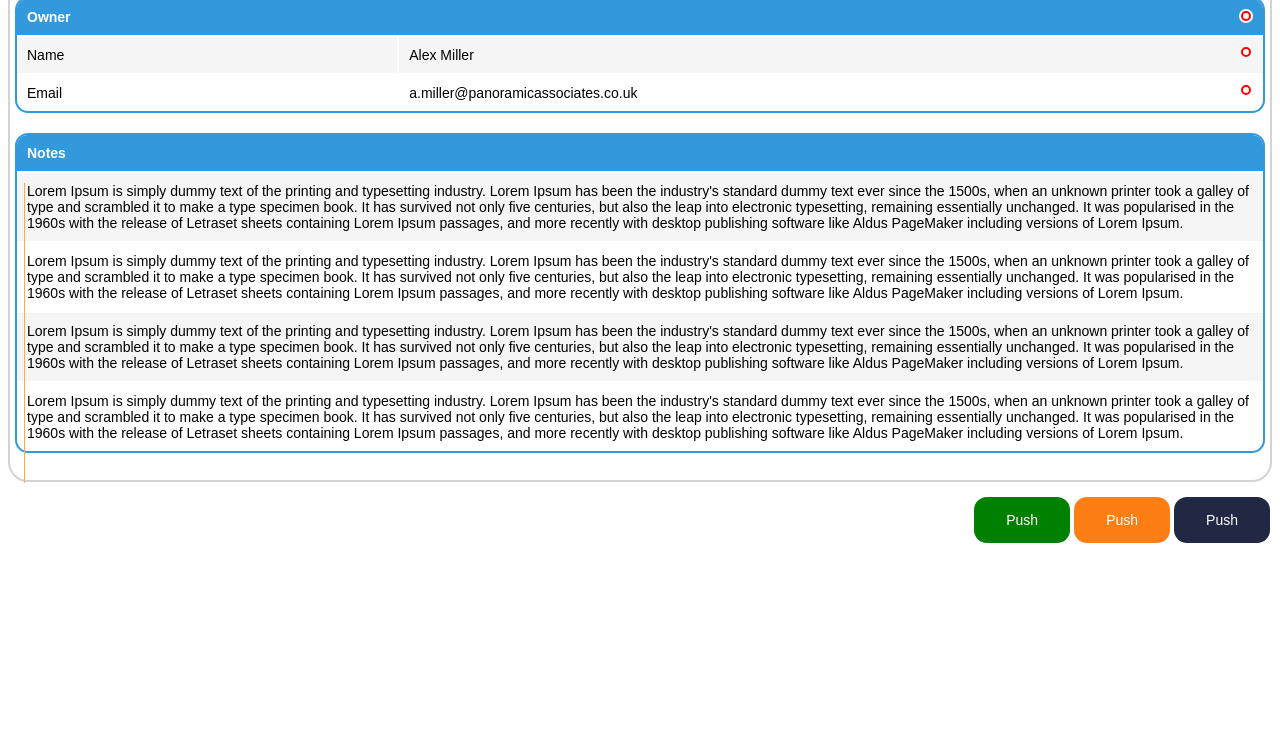
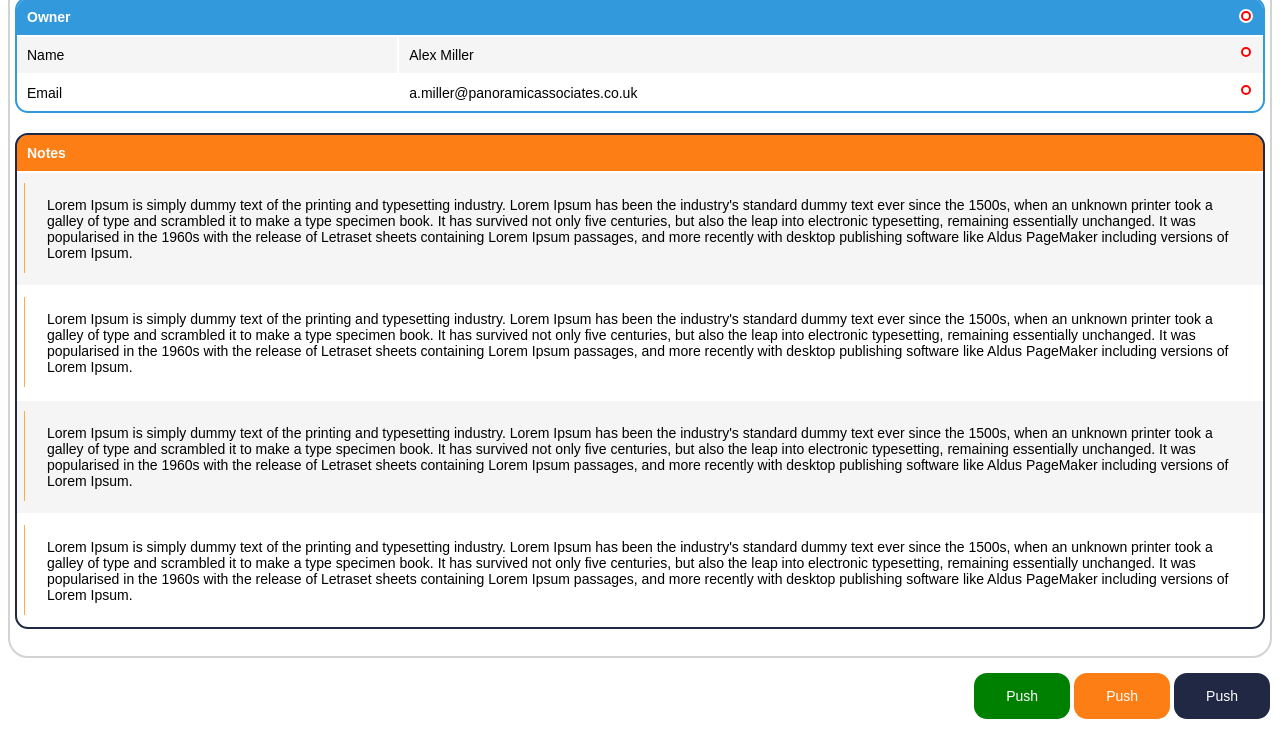
Before and after one commit to Bhartisharma231089/Development-work, a plain HTML site: page allproject.html/My project/candidatetable/candidatetable.html in a window 1280 px wide. Shown: the part 2397-3136 px from the top of the page. Before the commit the page ends 2960 px from the top, so only its background shows below. Drawn offline with Linux system fonts and the light colour scheme.

Commit message:
Update candidatetable.html

```diff
--- a/allproject.html/My project/candidatetable/candidatetable.html
+++ b/allproject.html/My project/candidatetable/candidatetable.html
@@ -409,22 +409,22 @@
       <td></td>
     </tr>
 
-    <tbody class="candidate-section2">
-      <tr class="candidate details2">
+    <tbody class="candidate-section3">
+      <tr class="candidate details3">
         <th colspan="2"><a href="#">Notes</a> </th>
         </tr>
         <tr>
-         <td colspan="2"> <span class="bar"></span>Lorem Ipsum is simply dummy text of the printing and typesetting industry. Lorem Ipsum has been the industry's standard dummy text ever since the 1500s, when an unknown printer took a galley of type and scrambled it to make a type specimen book. It has survived not only five centuries, but also the leap into electronic typesetting, remaining essentially unchanged. It was popularised in the 1960s with the release of Letraset sheets containing Lorem Ipsum passages, and more recently with desktop publishing software like Aldus PageMaker including versions of Lorem Ipsum.</td>
-           </tr>
+         <td colspan="2"> <span class="bar"></span><p class="text">Lorem Ipsum is simply dummy text of the printing and typesetting industry. Lorem Ipsum has been the industry's standard dummy text ever since the 1500s, when an unknown printer took a galley of type and scrambled it to make a type specimen book. It has survived not only five centuries, but also the leap into electronic typesetting, remaining essentially unchanged. It was popularised in the 1960s with the release of Letraset sheets containing Lorem Ipsum passages, and more recently with desktop publishing software like Aldus PageMaker including versions of Lorem Ipsum.</p></td>
+         </tr>
         <tr>
-          <td colspan="2"><span class="bar"></span>Lorem Ipsum is simply dummy text of the printing and typesetting industry. Lorem Ipsum has been the industry's standard dummy text ever since the 1500s, when an unknown printer took a galley of type and scrambled it to make a type specimen book. It has survived not only five centuries, but also the leap into electronic typesetting, remaining essentially unchanged. It was popularised in the 1960s with the release of Letraset sheets containing Lorem Ipsum passages, and more recently with desktop publishing software like Aldus PageMaker including versions of Lorem Ipsum.</td>
+          <td colspan="2"><span class="bar"></span><p class="text">Lorem Ipsum is simply dummy text of the printing and typesetting industry. Lorem Ipsum has been the industry's standard dummy text ever since the 1500s, when an unknown printer took a galley of type and scrambled it to make a type specimen book. It has survived not only five centuries, but also the leap into electronic typesetting, remaining essentially unchanged. It was popularised in the 1960s with the release of Letraset sheets containing Lorem Ipsum passages, and more recently with desktop publishing software like Aldus PageMaker including versions of Lorem Ipsum.</p></td>
         </tr>
         <tr>
-           <td colspan="2"><span class="bar"></span>Lorem Ipsum is simply dummy text of the printing and typesetting industry. Lorem Ipsum has been the industry's standard dummy text ever since the 1500s, when an unknown printer took a galley of type and scrambled it to make a type specimen book. It has survived not only five centuries, but also the leap into electronic typesetting, remaining essentially unchanged. It was popularised in the 1960s with the release of Letraset sheets containing Lorem Ipsum passages, and more recently with desktop publishing software like Aldus PageMaker including versions of Lorem Ipsum.</td>
+           <td colspan="2"><span class="bar"></span><p class="text">Lorem Ipsum is simply dummy text of the printing and typesetting industry. Lorem Ipsum has been the industry's standard dummy text ever since the 1500s, when an unknown printer took a galley of type and scrambled it to make a type specimen book. It has survived not only five centuries, but also the leap into electronic typesetting, remaining essentially unchanged. It was popularised in the 1960s with the release of Letraset sheets containing Lorem Ipsum passages, and more recently with desktop publishing software like Aldus PageMaker including versions of Lorem Ipsum.</p></td>
            </tr>
       <tr>
              <td colspan="2"><span class="bar"></span>
-              Lorem Ipsum is simply dummy text of the printing and typesetting industry. Lorem Ipsum has been the industry's standard dummy text ever since the 1500s, when an unknown printer took a galley of type and scrambled it to make a type specimen book. It has survived not only five centuries, but also the leap into electronic typesetting, remaining essentially unchanged. It was popularised in the 1960s with the release of Letraset sheets containing Lorem Ipsum passages, and more recently with desktop publishing software like Aldus PageMaker including versions of Lorem Ipsum.</td>
+              <p class="text"> Lorem Ipsum is simply dummy text of the printing and typesetting industry. Lorem Ipsum has been the industry's standard dummy text ever since the 1500s, when an unknown printer took a galley of type and scrambled it to make a type specimen book. It has survived not only five centuries, but also the leap into electronic typesetting, remaining essentially unchanged. It was popularised in the 1960s with the release of Letraset sheets containing Lorem Ipsum passages, and more recently with desktop publishing software like Aldus PageMaker including versions of Lorem Ipsum.</p></td>
              </tr>
           </tbody>
         <tr>
```
